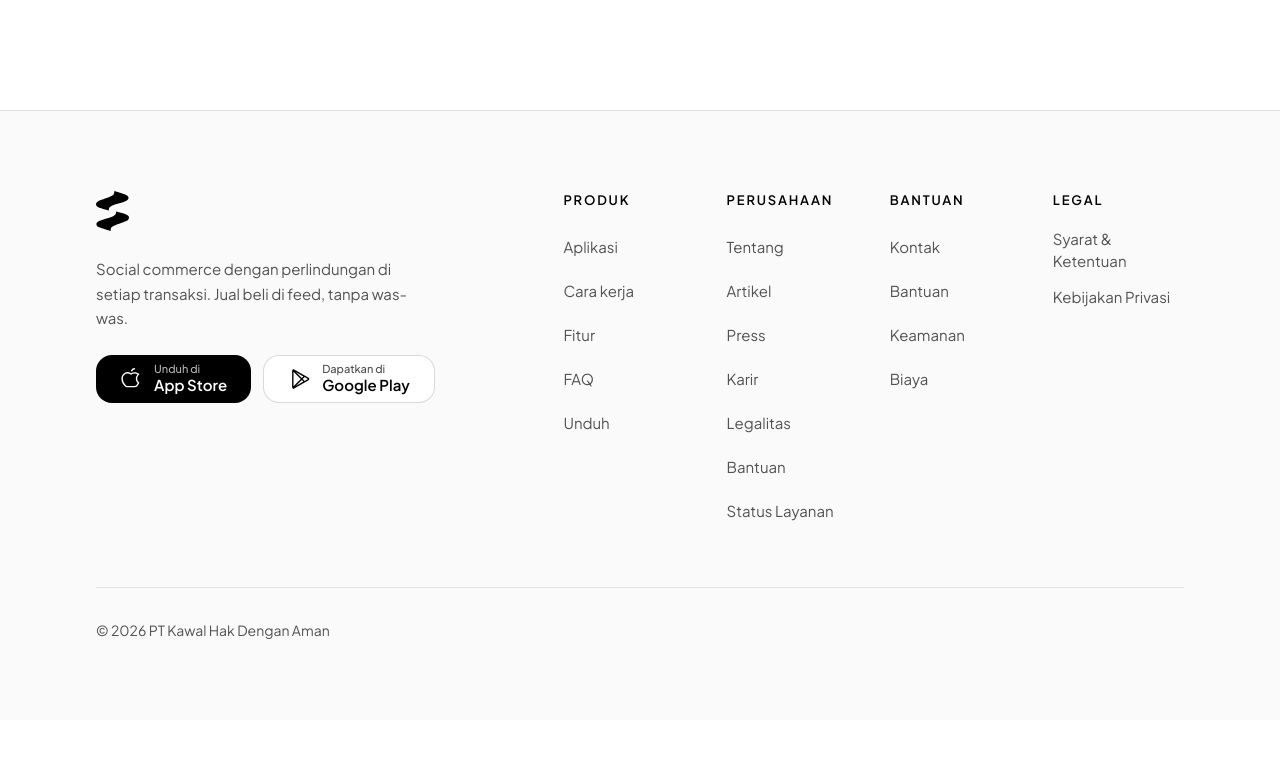
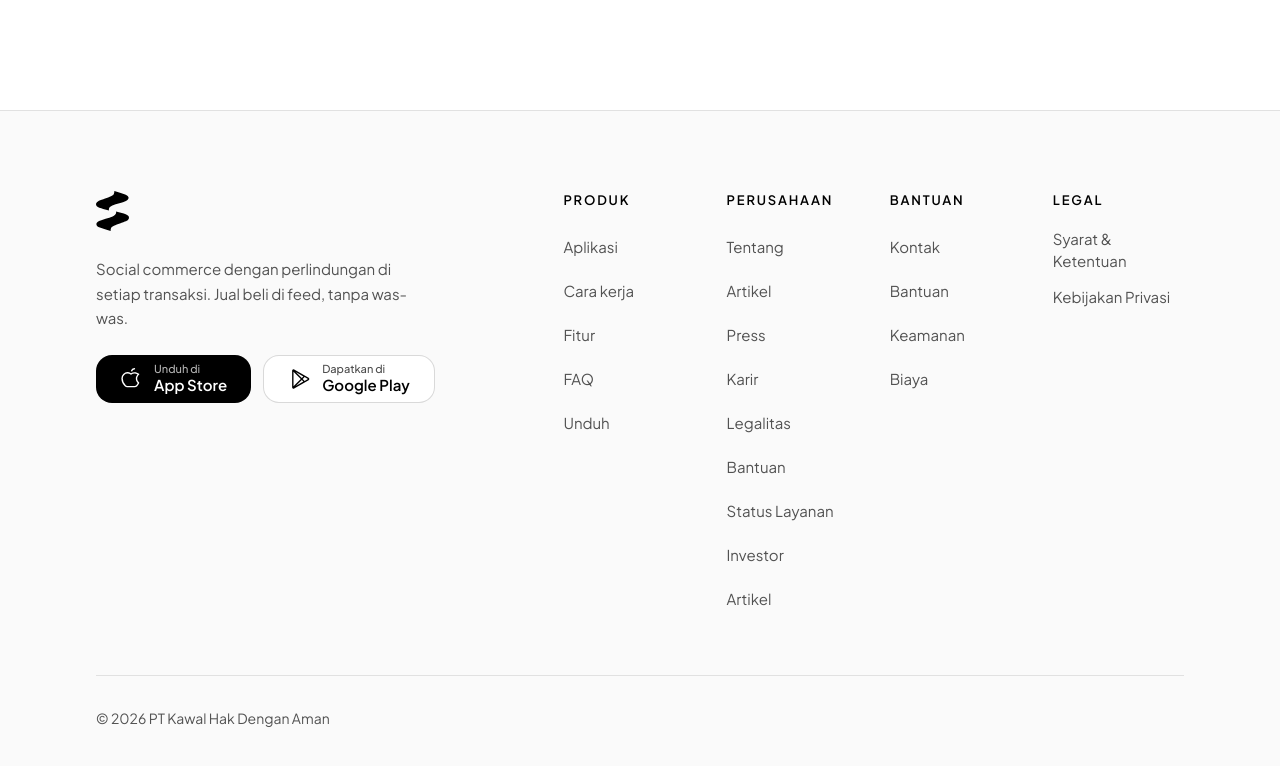
Before and after one commit to kahade-id/landing, a Next.js app: page / in a window 1280 px wide. Shown: the part 8471-9237 px from the top of the page. Before the commit the page ends 9191 px from the top, so only its background shows below. Built offline with nearby package versions, Linux system fonts and the light colour scheme.

Commit message:
fix: footer tambah link Investor & Artikel

```diff
--- a/components/site/Footer.tsx
+++ b/components/site/Footer.tsx
@@ -25,6 +25,8 @@ const SUBDOMAIN_LINKS = [
   { label: "Legalitas", href: "https://legal.kahade.id" },
   { label: "Bantuan", href: "https://bantuan.kahade.id" },
   { label: "Status Layanan", href: "https://status.kahade.id" },
+  { label: "Investor", href: "https://investor.kahade.id" },
+  { label: "Artikel", href: "https://artikel.kahade.id" },
 ];
 
 /** Footer lengkap: memuat semua halaman (termasuk yang draft). */
```
